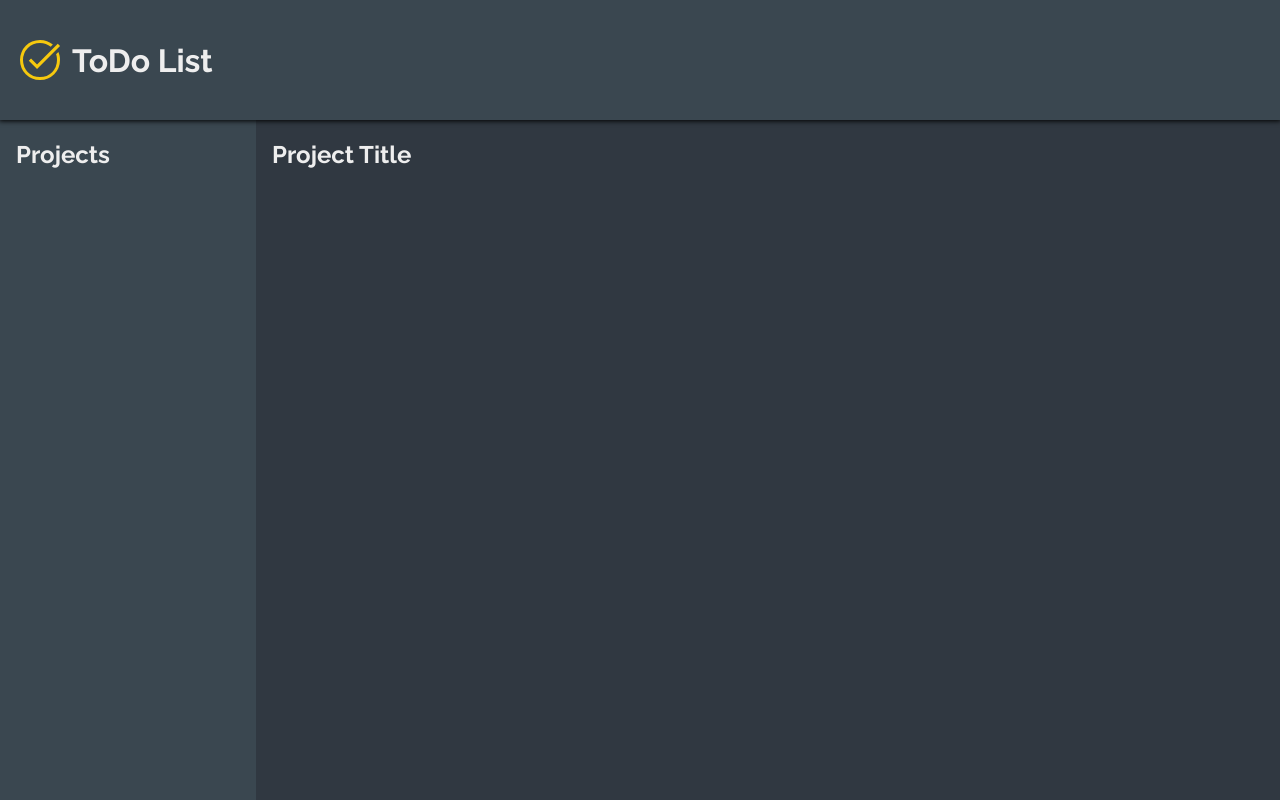
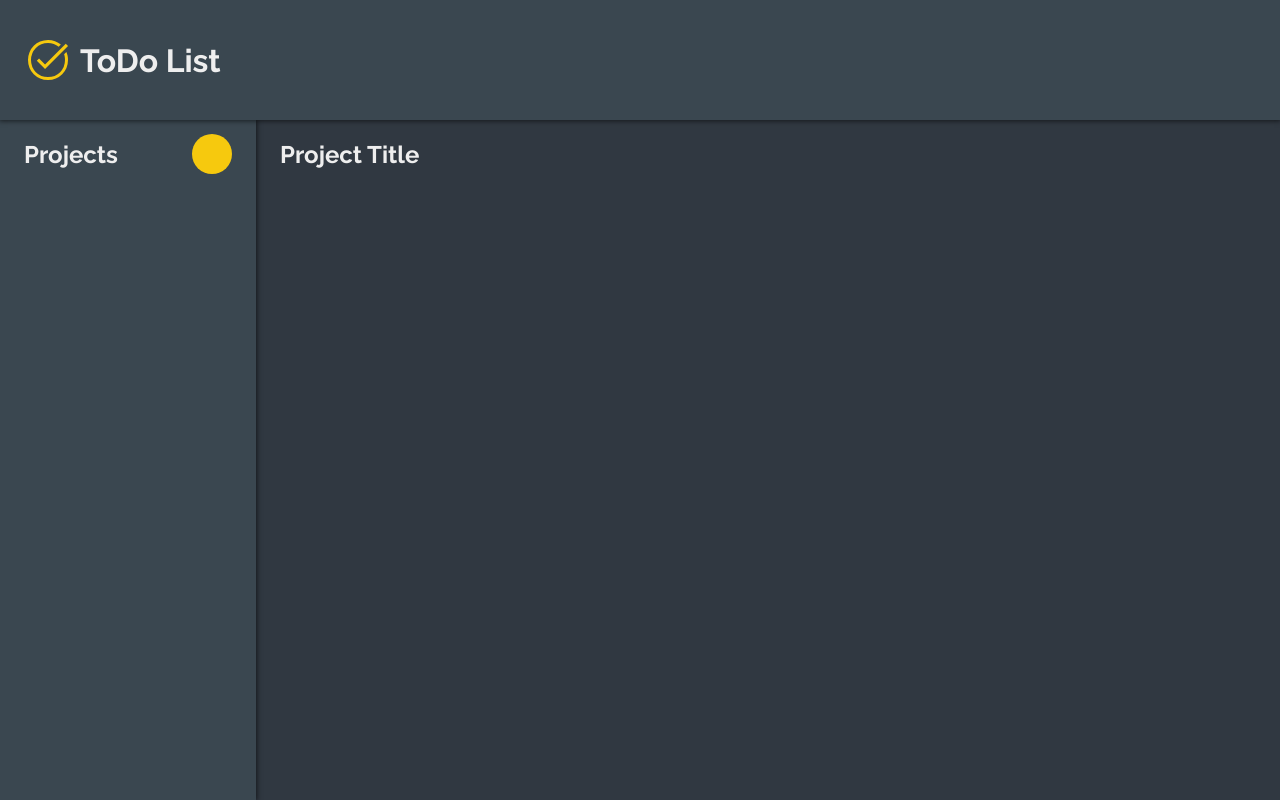
Before and after one commit to VictorFAL/odin-ToDoList, a website built with webpack: page dist/index.html in a window 1280 px wide. Built offline with Linux system fonts and the light colour scheme.

Commit message:
sidebar something

```diff
--- a/src/index.js
+++ b/src/index.js
@@ -1,11 +1,13 @@
 import './style.css';
 import headerCont from './header';
+import sidebarCont from './sidebar';
 
 // Header
 const header = document.querySelector('header');
 header.innerHTML = headerCont;
 
 // Sidebar
-
+const sidebar = document.getElementById('sidebar');
+sidebar.innerHTML = sidebarCont;
 
 // Content
--- /dev/null
+++ b/src/sidebar.js
@@ -0,0 +1,14 @@
+import { Project } from './item';
+import addIcon from './assets/imgs/add.svg';
+
+
+let sidebarCont = ` <div>
+                        <h2>Projects</h2>
+                        <div id="project-add">
+                            <svg src=${addIcon} fill="#303841"></svg>
+                        </div>
+                    </div>
+                    <div id="project-list"></div>`;
+
+
+export default sidebarCont
--- a/src/style.css
+++ b/src/style.css
@@ -4,7 +4,7 @@
 }
 
 :root {
-    --padding-left: 16px;
+    --padding: 24px;
 }
 
 body {
@@ -24,12 +24,12 @@ header {
     grid-row: 1;
     grid-column: 1 / 3;
     background-color: #3A4750;
-    padding-left: var(--padding-left);
+    padding-left: var(--padding);
     display: flex;
     flex-direction: row;
     align-items: center;
-    box-shadow: 0px 0px 5px 1px black;
-    z-index: 1;
+    box-shadow: 0px 0px 5px 1px rgba(0, 0, 0, 0.6);
+    z-index: 3;
 }
 
 header > img {
@@ -42,7 +42,30 @@ header > img {
     grid-row: 2;
     grid-column: 1;
     background-color: #3A4750;
-    padding-left: var(--padding-left);
+    padding-left: var(--padding);
+    padding-right: var(--padding);
+    box-shadow: 0px 0px 5px 1px rgba(0, 0, 0, 0.6);
+    z-index: 2;
+}
+
+#sidebar > div:first-of-type {
+    display: flex;
+    flex-direction: row;
+    justify-content: space-between;
+    align-items: center;
+}
+
+#project-add {
+    display: flex;
+    justify-content: center;
+    align-items: center;
+    width: 40px;
+    height: 40px;
+    border-radius: 50%;
+    color: #3A4750;
+    background-color: #F6C90E;
+    font-size: 60px;
+    cursor: pointer;
 }
 
 /* Content */
@@ -50,7 +73,8 @@ header > img {
     grid-row: 2;
     grid-column: 2;
     background-color: #303841;
-    padding-left: var(--padding-left);
+    padding-left: var(--padding);
+    z-index: 1;
 }
 
 /* Pelette */
--- a/webpack.config.js
+++ b/webpack.config.js
@@ -6,6 +6,7 @@ module.exports = {
     output: {
         filename: 'main.js',
         path: path.resolve(__dirname, 'dist'),
+        // clean: true,
     },
     module: {
         rules: [
```
Also changed, not shown: dist/0f8eae15be24f4e845ee.svg (deleted), dist/2262bbe41928132cec5e.svg (deleted), dist/44c328fc3dd9b206b4c4.svg (added), dist/46ae0e09d1132337aa92.svg (added), dist/980289dc0a356fdc3c0f.svg (deleted), dist/b3eedc3c522276115f9b.svg (added), dist/f9e81baf4350ea5e8dbd.svg (deleted), dist/index.html, dist/main.js, src/assets/imgs/add.svg (added).
